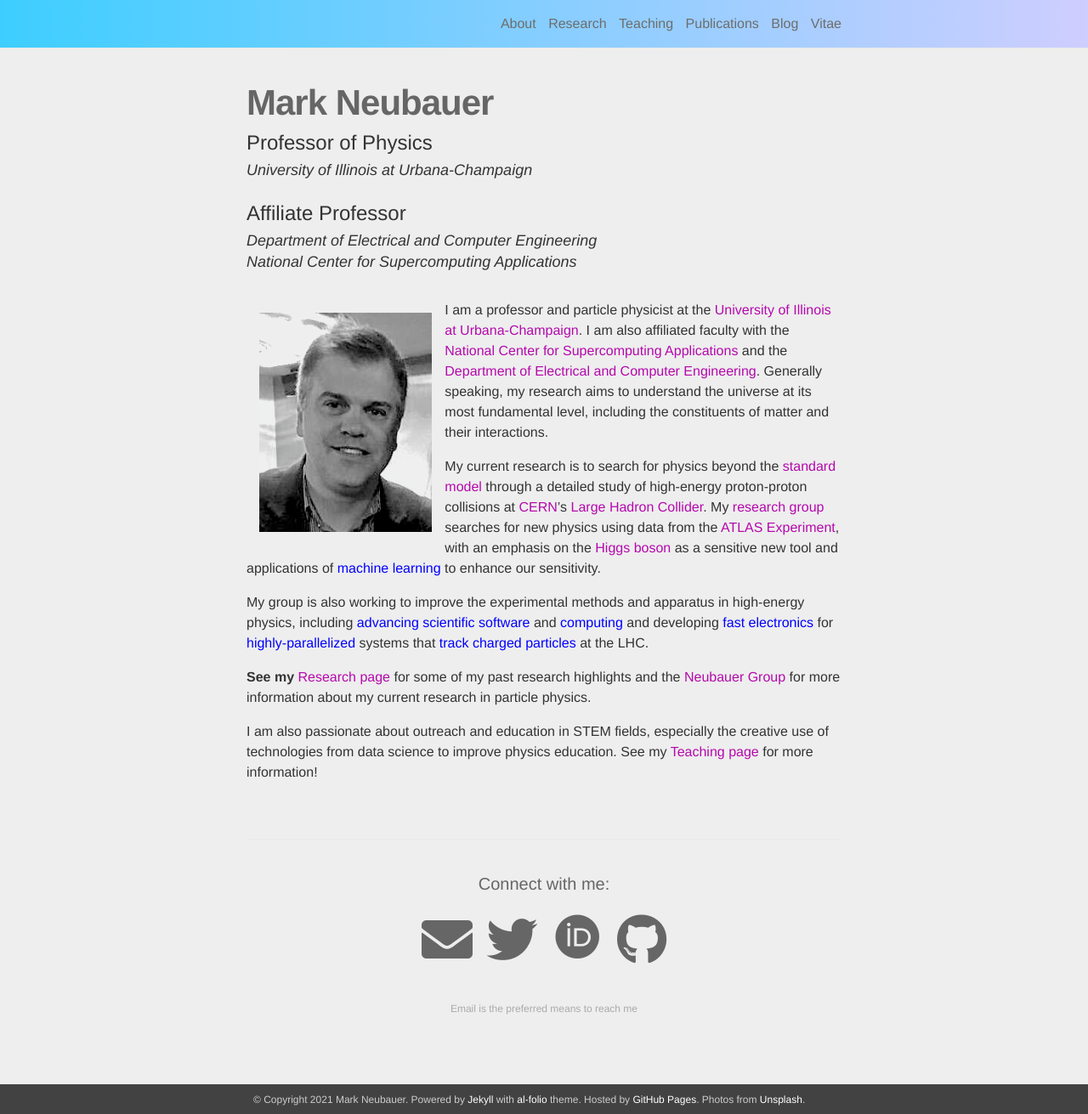
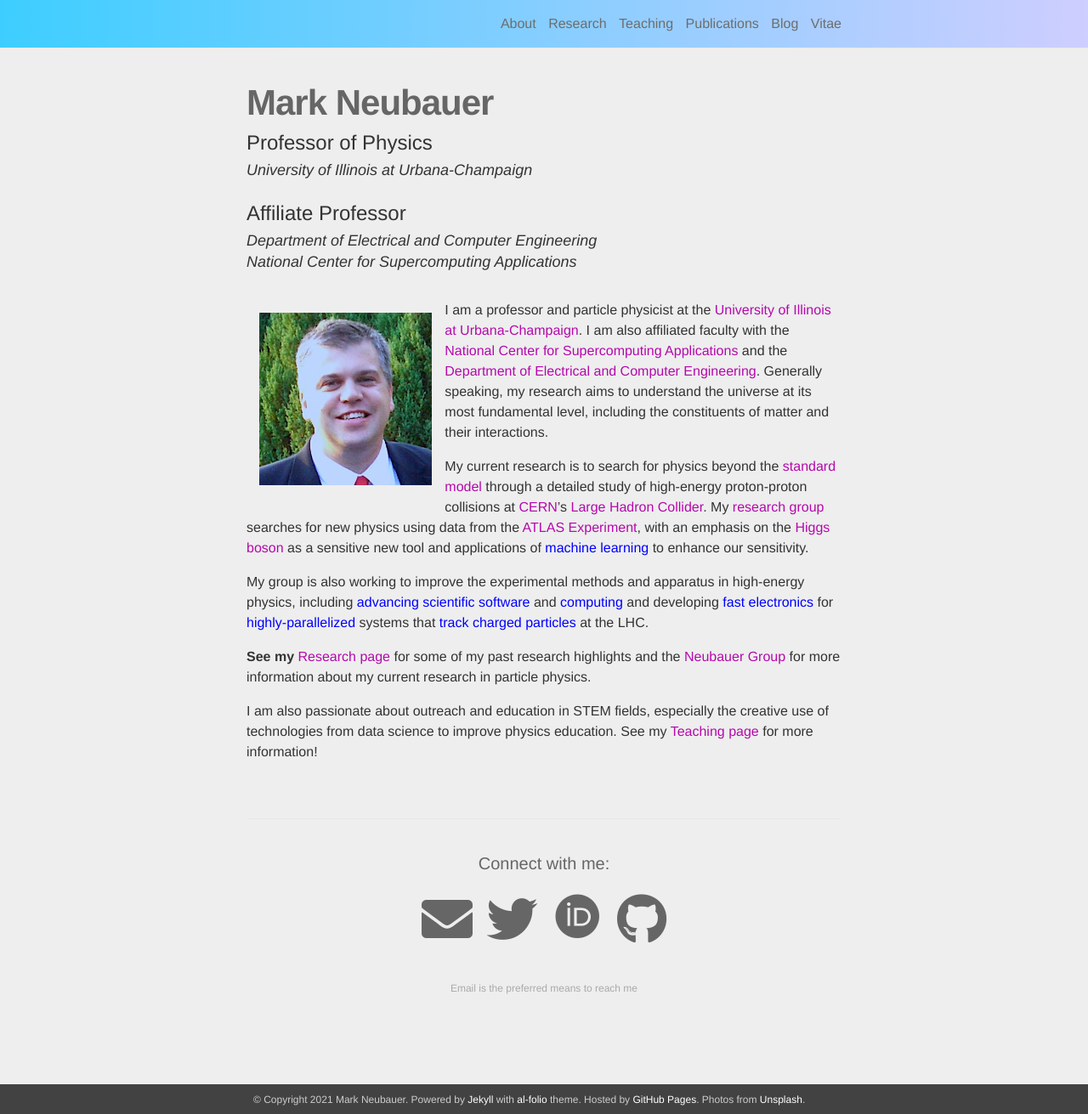
Before and after one commit to msneubauer/msneubauer.github.io, a Jekyll site: the page built from _pages/about.md, in a window 1280 px wide and 1311 px high. Shown: the whole window at 85% size. Built offline with Jekyll 4.4.1, drawn with Linux system fonts in a browser that asks for light colours; nearby versions of some CDN libraries; some web fonts are replaced.

Commit message:
update profile picture

```diff
--- a/_pages/about.md
+++ b/_pages/about.md
@@ -10,7 +10,7 @@ description: >
     <p style="line-height:0.5"><font size="4"><i>National Center for Supercomputing Applications</i></font></p>
 profile:
   align: left
-  image: prof_pic.png
+  image: neubauer.jpg
   address:
 news: false
 social: true
```
Also changed, not shown: assets/img/neubauer.jpg (added), 2 other files.
